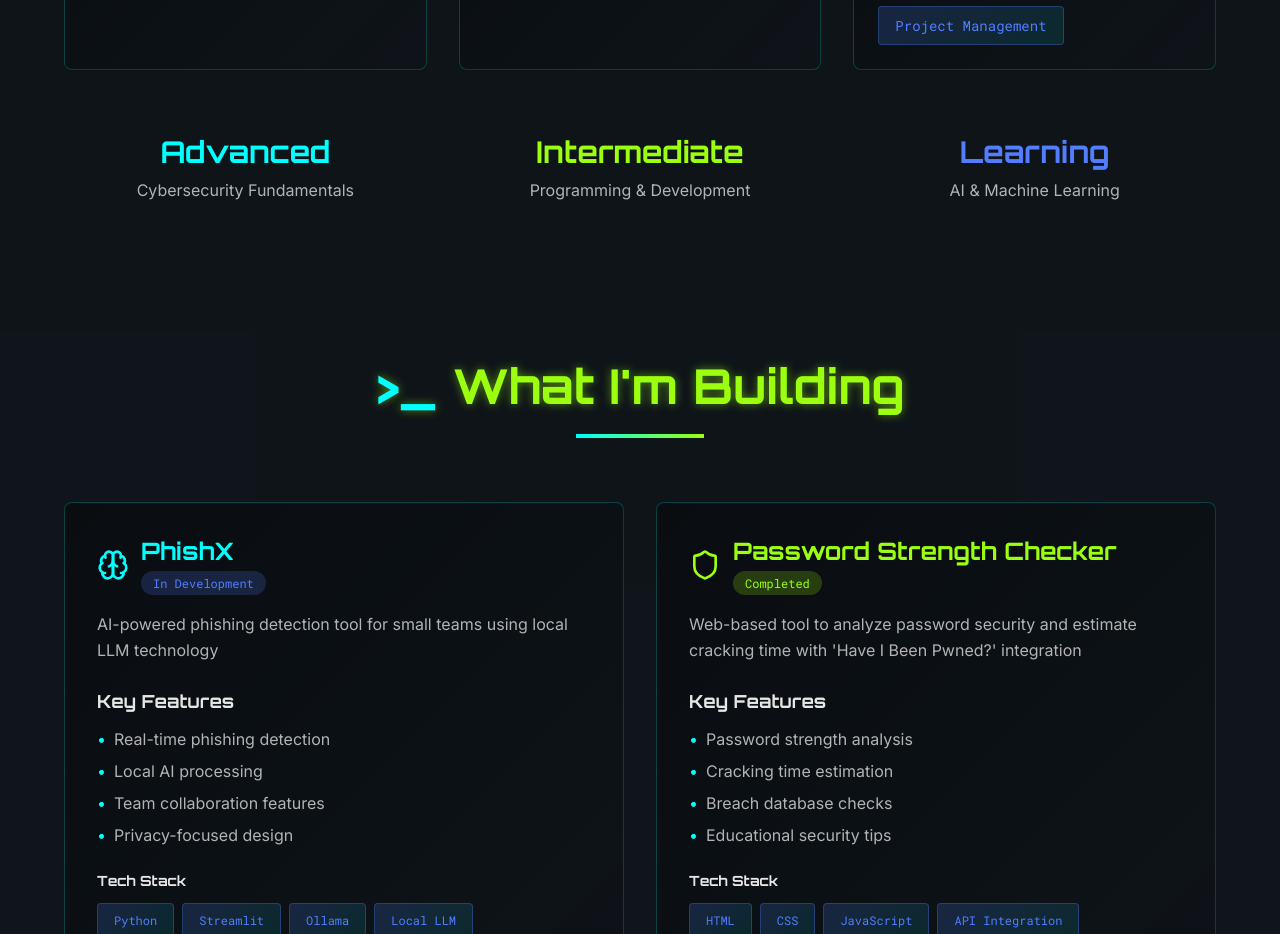
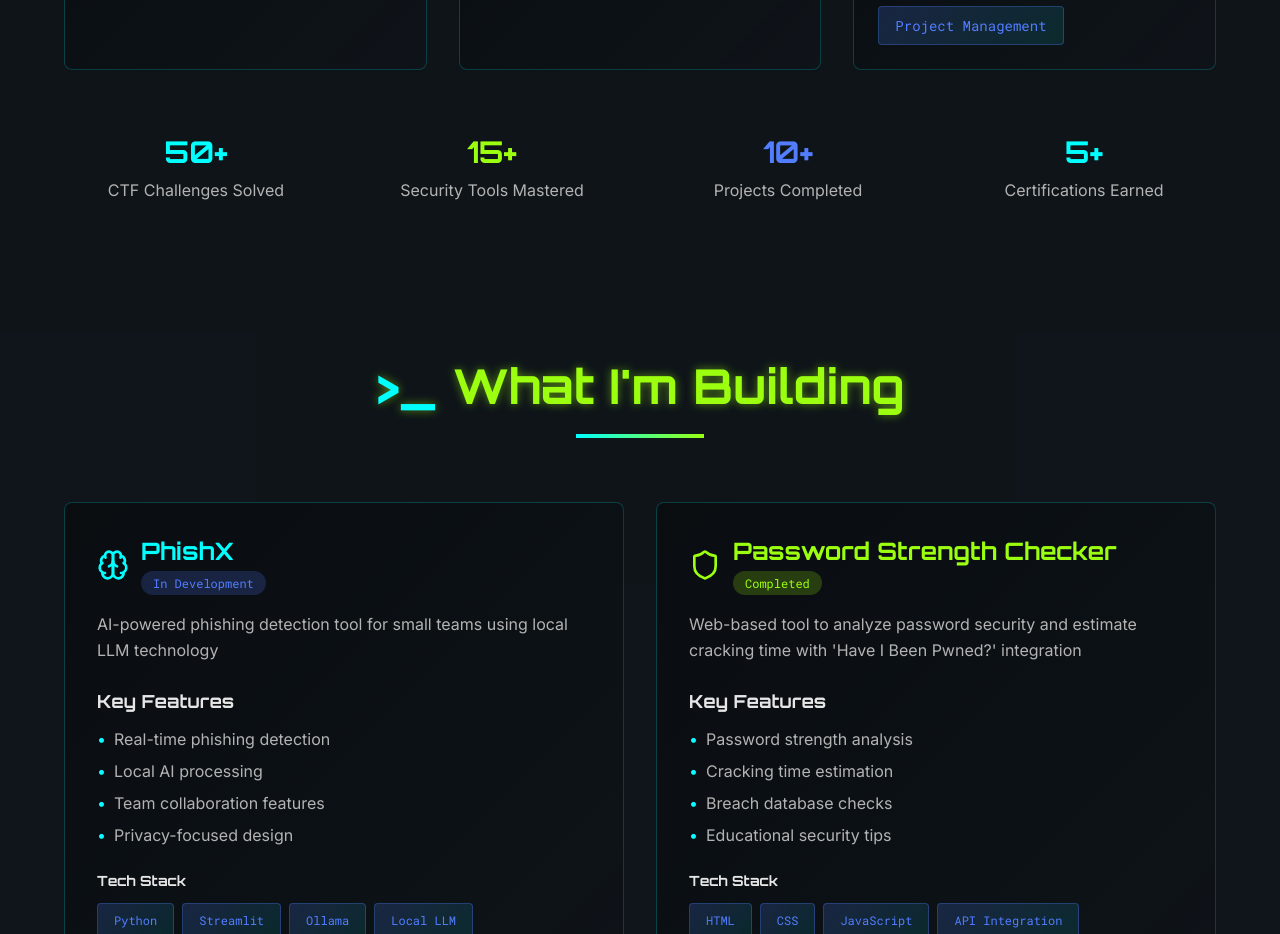
Before and after one commit to gupta09-oop/cyber-pulse-kshitij, a React (Vite) app: page / in a window 1280 px wide. Shown: the part 3480-4414 px from the top of the page. Built offline with nearby package versions, Linux system fonts and the light colour scheme.

Commit message:
Update skills section
Remove skill level indicators and add new content related to the portfolio.

```diff
--- a/src/components/Skills.tsx
+++ b/src/components/Skills.tsx
@@ -75,19 +75,23 @@ export const Skills = () => {
           ))}
         </div>
 
-        {/* Skill Level Indicators */}
-        <div className="mt-16 grid md:grid-cols-3 gap-8">
+        {/* Portfolio Statistics */}
+        <div className="mt-16 grid md:grid-cols-4 gap-8">
           <div className="text-center">
-            <div className="font-cyber text-3xl font-bold text-primary mb-2">Advanced</div>
-            <p className="text-muted-foreground">Cybersecurity Fundamentals</p>
+            <div className="font-cyber text-3xl font-bold text-primary mb-2">50+</div>
+            <p className="text-muted-foreground">CTF Challenges Solved</p>
           </div>
           <div className="text-center">
-            <div className="font-cyber text-3xl font-bold text-secondary mb-2">Intermediate</div>
-            <p className="text-muted-foreground">Programming & Development</p>
+            <div className="font-cyber text-3xl font-bold text-secondary mb-2">15+</div>
+            <p className="text-muted-foreground">Security Tools Mastered</p>
           </div>
           <div className="text-center">
-            <div className="font-cyber text-3xl font-bold text-accent mb-2">Learning</div>
-            <p className="text-muted-foreground">AI & Machine Learning</p>
+            <div className="font-cyber text-3xl font-bold text-accent mb-2">10+</div>
+            <p className="text-muted-foreground">Projects Completed</p>
+          </div>
+          <div className="text-center">
+            <div className="font-cyber text-3xl font-bold text-primary mb-2">5+</div>
+            <p className="text-muted-foreground">Certifications Earned</p>
           </div>
         </div>
       </div>
```
